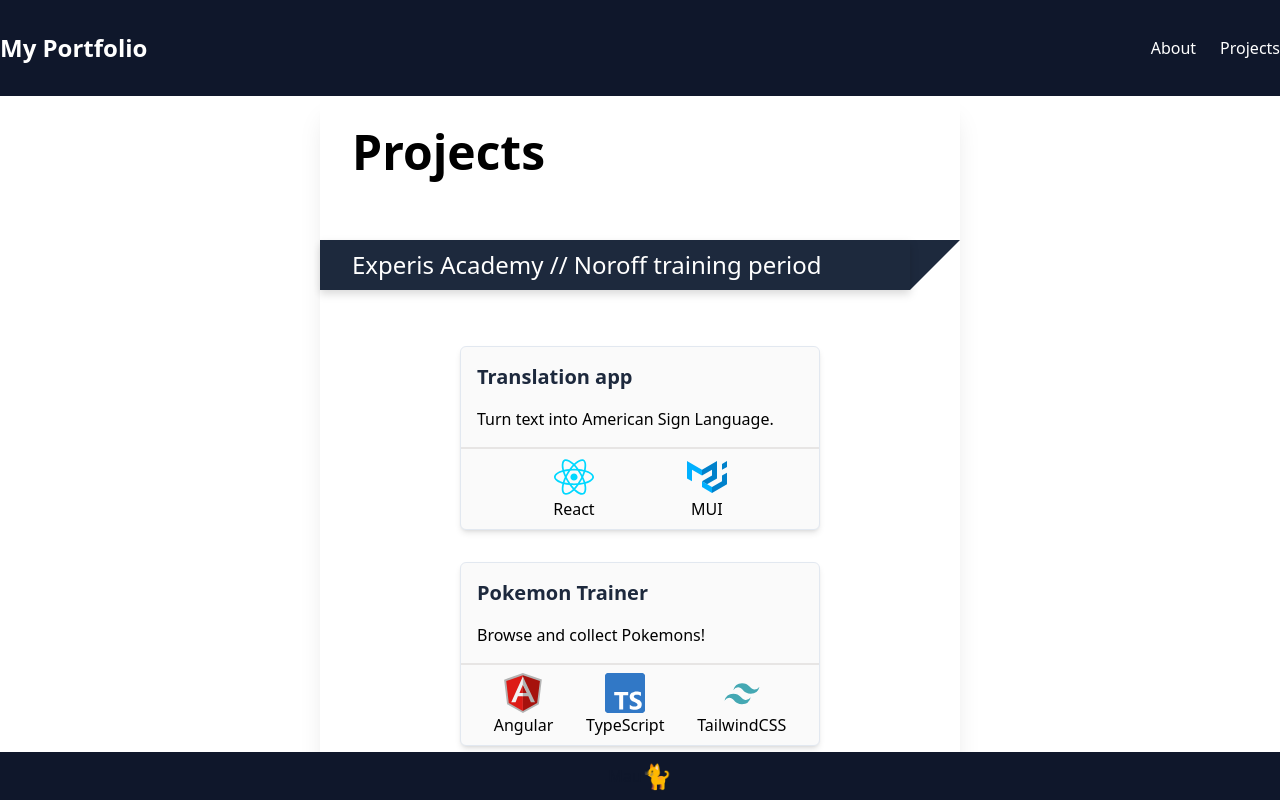
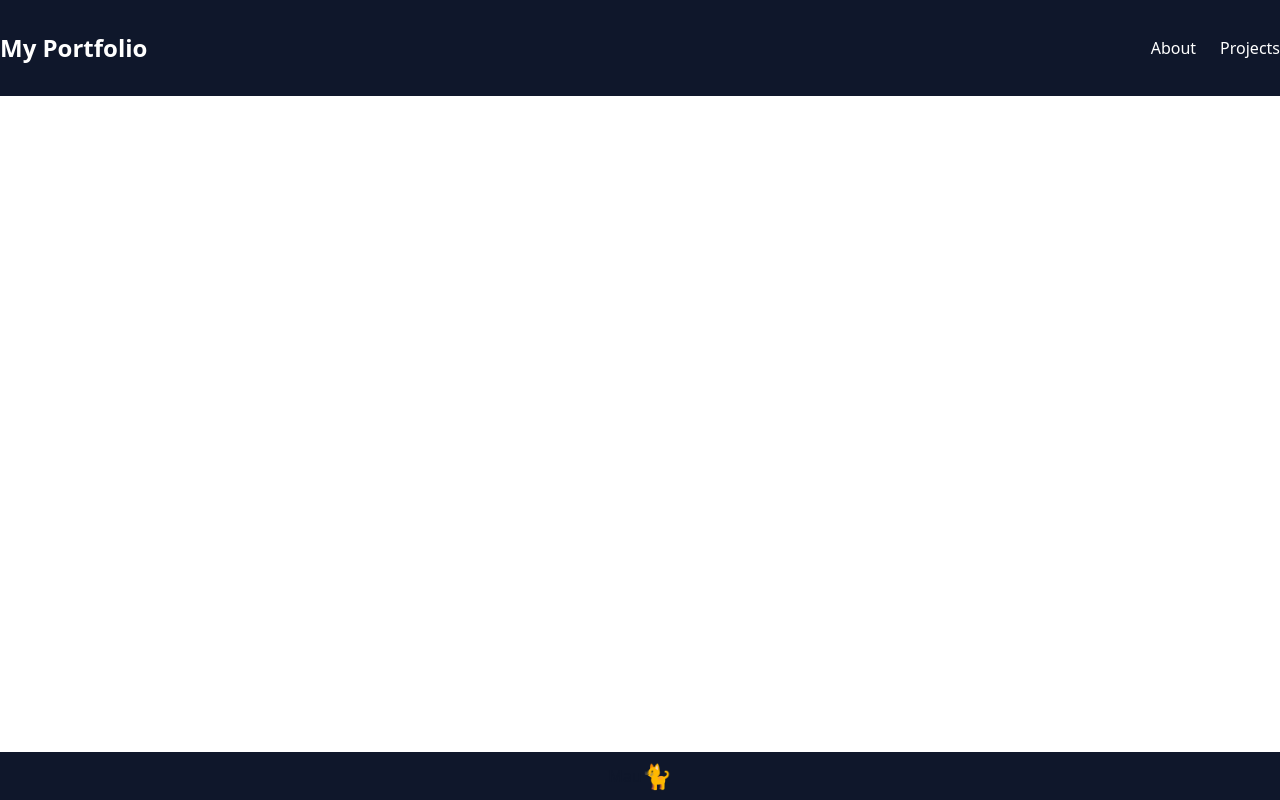
Before and after one commit to hoffrenm/showcase, a React (Vite) app: page / in a window 1280 px wide. Built offline with nearby package versions, Linux system fonts and the light colour scheme.

Commit message:
Use React Router for navigation

```diff
--- a/package.json
+++ b/package.json
@@ -14,6 +14,7 @@
     "@tailwindcss/vite": "^4.0.14",
     "react": "^19.0.0",
     "react-dom": "^19.0.0",
+    "react-router-dom": "^7.4.0",
     "tailwindcss": "^4.0.14"
   },
   "devDependencies": {
--- a/projects.json
+++ b/projects.json
@@ -1,5 +1,6 @@
 [
   {
+    "orgId": "experis",
     "title": "Experis Academy // Noroff training period",
     "projects": [
       {
@@ -90,6 +91,7 @@
     ]
   },
   {
+    "orgId": "softwarelab",
     "title": "Software Engineering Lab // Eficode",
     "projects": [
       {
@@ -133,6 +135,7 @@
     ]
   },
   {
+    "orgId": "hy",
     "title": "University of Helsinki courseworks",
     "projects": [
       {
@@ -165,6 +168,7 @@
   },
 
   {
+    "orgId": "other",
     "title": "Other",
     "projects": [
       {
--- a/src/App.jsx
+++ b/src/App.jsx
@@ -1,10 +1,11 @@
+import { BrowserRouter } from "react-router-dom";
 import Layout from "./pages/Layout";
 
 function App() {
   return (
-    <div className="flex flex-col h-screen w-screen justify-evenly">
+    <BrowserRouter>
       <Layout />
-    </div>
+    </BrowserRouter>
   );
 }
 
--- a/src/components/ProjectCard.jsx
+++ b/src/components/ProjectCard.jsx
@@ -1,15 +1,21 @@
-import React from "react";
+import { useNavigate } from "react-router-dom";
 
-const ProjectCard = ({ project, title, setProject, description }) => {
+const ProjectCard = ({ project, orgId }) => {
+  const navigate = useNavigate();
+
   return (
     <>
       {project.logos && (
         <div
-          onClick={() => setProject(project)}
+          onClick={() =>
+            navigate(`${orgId}/${project.name}`.replace(/ /g, "").toLowerCase())
+          }
           className="flex flex-col hover:cursor-pointer hover:scale-104 duration-150 ease-in-out bg-neutral-50 min-w-90 border border-slate-200 rounded-md shadow-md"
         >
-          <h4 className="text-xl font-semibold text-slate-800 p-4">{title}</h4>
-          <p className="px-4 pb-4">{description}</p>
+          <h4 className="text-xl font-semibold text-slate-800 p-4">
+            {project.name}
+          </h4>
+          <p className="px-4 pb-4">{project.description}</p>
           <div className="flex flex-row border-t-2 border-stone-200 p-2 justify-evenly">
             {project.logos.map((logo) => (
               <>
--- a/src/components/ProjectPage.jsx
+++ b/src/components/ProjectPage.jsx
@@ -3,19 +3,27 @@ import ProjectHeader from "./project/ProjectHeader";
 import ProjectOverview from "./project/ProjectOverview";
 import ProjectScreenshots from "./project/ProjectScreenshots";
 import ProjectTechnologies from "./project/ProjectTechnologies";
+import { useParams } from "react-router-dom";
+import projects from "../../projects.json";
 
-const ProjectPage = ({ project, setProject }) => (
+const ProjectPage = () => {
+  const { orgId, id } = useParams();
+  console.log(projects);
+
+  // Json is a database and you cant convince me otherwise
+  const project = projects
+    .find((item) => item.orgId.toLowerCase().replace(/ /g, "") == orgId)
+    .projects.find((item) => item.name.toLowerCase().replace(/ /g, "") == id);
+
+  return (
     <div>
       <ProjectHeader
-      setProject={setProject}
         title={project.name}
         description={project.description}
         link={project.github}
       />
       <ProjectOverview overview={project.overview} />
-
       <ProjectScreenshots screenshots={project.screenshots} />
-
       <ProjectFeatures
         features={project.features}
         contributions={project.contributions}
@@ -23,5 +31,6 @@ const ProjectPage = ({ project, setProject }) => (
       <ProjectTechnologies technologies={project.technologies} />
     </div>
   );
+};
 
 export default ProjectPage;
--- a/src/components/SubsectionL.jsx
+++ b/src/components/SubsectionL.jsx
@@ -1,6 +1,6 @@
 import Project from "./ProjectCard";
 
-const SubsectionL = ({ title, projects, setProject }) => {
+const SubsectionL = ({ title, orgId, projects }) => {
   return (
     <>
       <div className="transform transition-all duration-500 flex justify-end py-8">
@@ -12,13 +12,7 @@ const SubsectionL = ({ title, projects, setProject }) => {
       <div className="flex flex-row justify-evenly flex-wrap p-6 gap-8 transform transition-all duration-500">
         <>
           {projects.map((project, index) => (
-            <Project
-              key={index}
-              project={project}
-              title={project.name}
-              description={project.description}
-              setProject={setProject}
-            />
+            <Project key={index} project={project} orgId={orgId} />
           ))}
         </>
       </div>
--- a/src/components/SubsectionR.jsx
+++ b/src/components/SubsectionR.jsx
@@ -1,6 +1,6 @@
 import Project from "./ProjectCard";
 
-const SubsectionR = ({ title, projects, setProject, direction }) => {
+const SubsectionR = ({ title, orgId, projects }) => {
   return (
     <>
       <div className="transform transition-all duration-500 flex justify-end py-8">
@@ -13,13 +13,7 @@ const SubsectionR = ({ title, projects, setProject, direction }) => {
 
       <div className="flex flex-row-reverse justify-evenly flex-wrap p-6 gap-8">
         {projects.map((project, index) => (
-          <Project
-            key={index}
-            project={project}
-            title={project.name}
-            description={project.description}
-            setProject={setProject}
-          />
+          <Project key={index} project={project} orgId={orgId} />
         ))}
       </div>
     </>
--- a/src/components/project/ProjectHeader.jsx
+++ b/src/components/project/ProjectHeader.jsx
@@ -1,8 +1,13 @@
-const ProjectHeader = ({ title, description, link, setProject }) => (
+import { useNavigate } from "react-router-dom";
+
+const ProjectHeader = ({ title, description, link }) => {
+  const navigate = useNavigate();
+
+  return (
     <div className="flex flex-row items-center align-middle justify-between">
       <div className="m-4 size-20 hover:scale-105">
         <div
-        onClick={() => setProject(null)}
+          onClick={() => navigate(-1)}
           className="cursor-pointer align-middle "
         >
           <img src={"/showcase/arrowback.svg"} />
@@ -26,5 +31,6 @@ const ProjectHeader = ({ title, description, link, setProject }) => (
       </a>
     </div>
   );
+};
 
 export default ProjectHeader;
--- a/src/pages/Layout.jsx
+++ b/src/pages/Layout.jsx
@@ -1,17 +1,22 @@
+import { Routes, Route } from "react-router-dom";
 import Footer from "../components/Footer";
 import Navbar from "../components/Navbar";
 import Content from "./Content";
 import Projects from "./Projects";
+import ProjectPage from "../components/ProjectPage";
 
 const Layout = () => {
   return (
-    <>
+    <div className="flex flex-col h-screen w-screen justify-evenly">
       <Navbar />
       <Content>
-        <Projects />
+        <Routes>
+          <Route path="/showcase/" element={<Projects />} />
+          <Route path="/showcase/:orgId/:id" element={<ProjectPage />} />
+        </Routes>
       </Content>
       <Footer />
-    </>
+    </div>
   );
 };
 
--- a/src/pages/Projects.jsx
+++ b/src/pages/Projects.jsx
@@ -2,48 +2,41 @@ import SubsectionR from "../components/SubsectionR";
 import SubsectionL from "../components/SubsectionL";
 import projects from "../../projects.json";
 import { useState } from "react";
-import ProjectPage from "../components/ProjectPage";
 
 const Projects = () => {
-  console.log(projects[2]);
-  const [selectedProject, setSelectedProject] = useState(null);
-
   return (
     <div className="transform transition-all duration-500 w-1/2 min-w-140 text-black ">
-      {selectedProject ? (
-        <ProjectPage
-          project={selectedProject}
-          setProject={setSelectedProject}
-        />
-      ) : (
       <div className="transform transition-all duration-500 text-black shadow-xl">
         <h2 className="p-8 text-5xl font-bold">Projects</h2>
 
         <SubsectionL
           title={projects[0].title}
+          orgId={projects[0].orgId}
           projects={projects[0].projects}
           setProject={setSelectedProject}
         />
 
         <SubsectionR
           title={projects[1].title}
+          orgId={projects[1].orgId}
           projects={projects[1].projects}
           setProject={setSelectedProject}
         />
 
         <SubsectionL
           title={projects[2].title}
+          orgId={projects[2].orgId}
           projects={projects[2].projects}
           setProject={setSelectedProject}
         />
 
         <SubsectionR
           title={projects[3].title}
+          orgId={projects[3].orgId}
           projects={projects[3].projects}
           setProject={setSelectedProject}
         />
       </div>
-      )}
     </div>
   );
 };
```
Also changed, not shown: 1 other file (tests, documents, lock files or other folders). Lines whose indentation alone changed are shown as unchanged.
